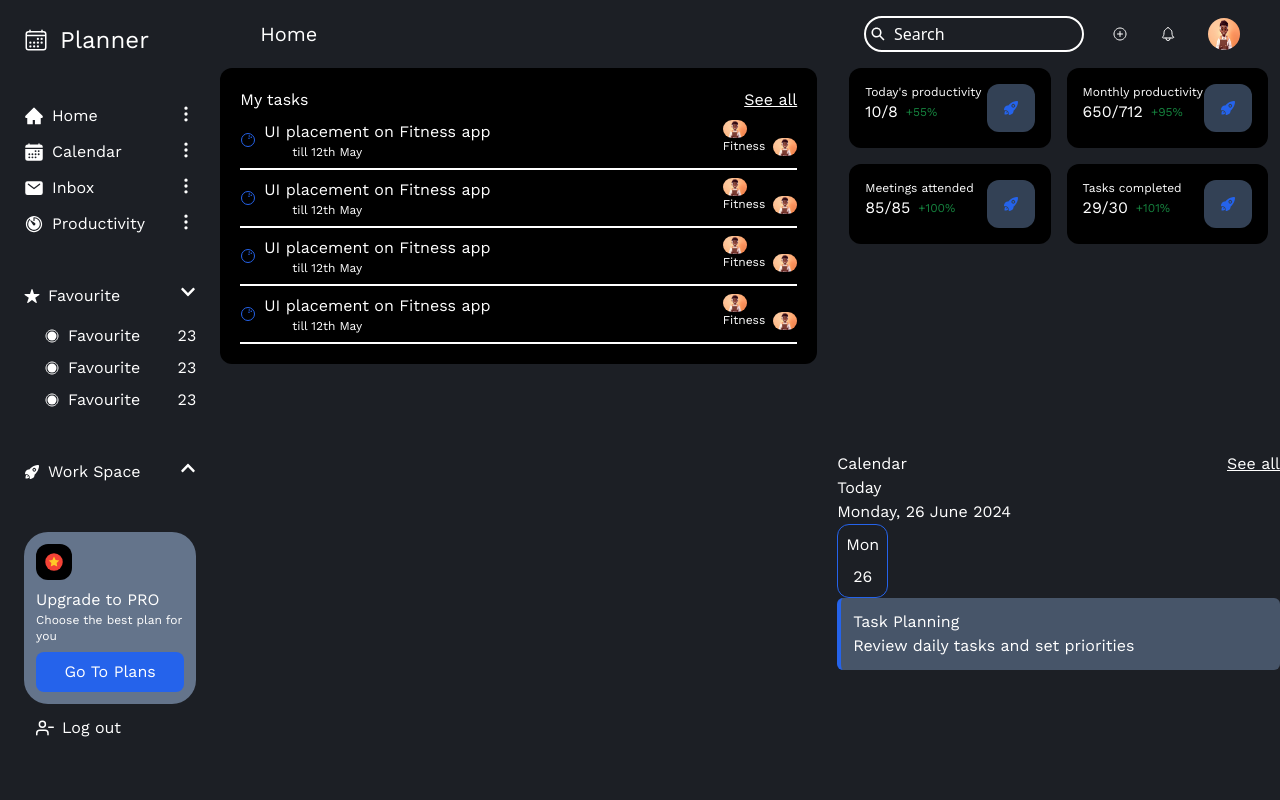
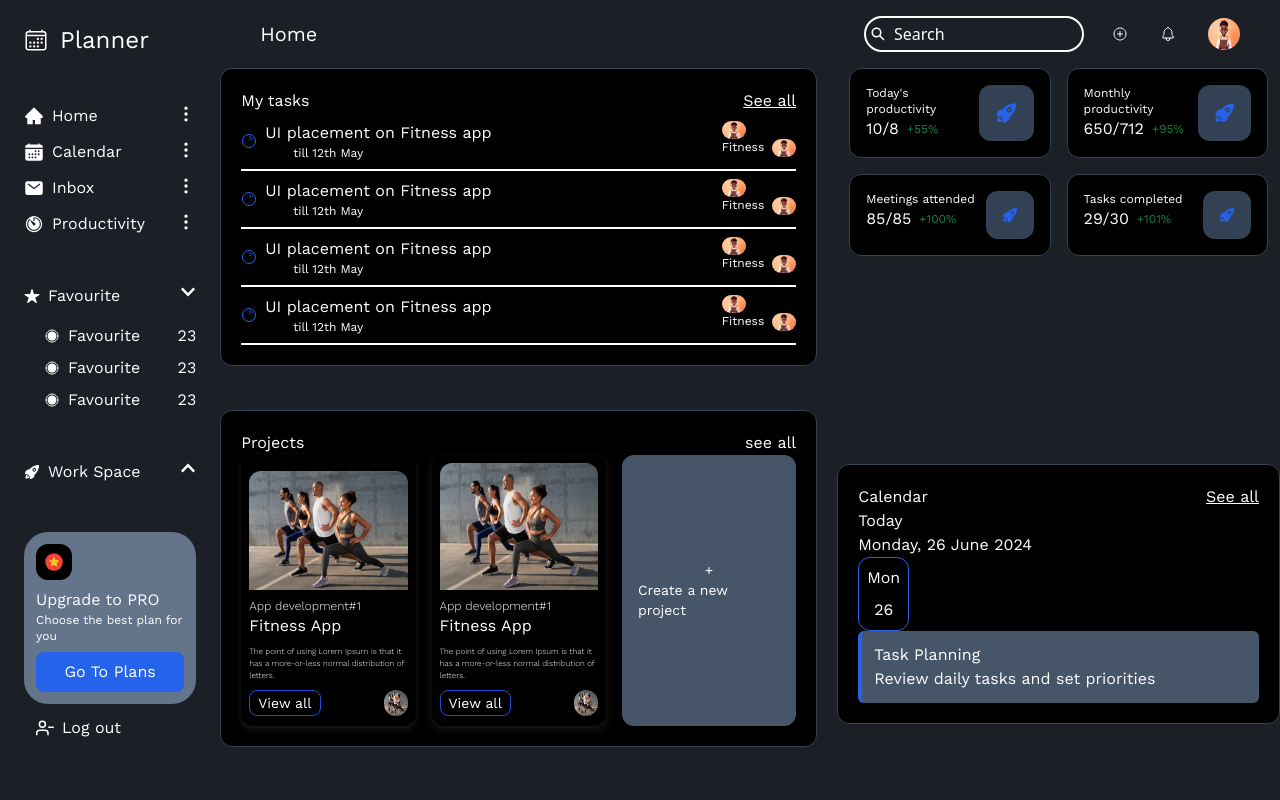
Before and after one commit to Funmi-Amusan/planner, a React (Create React App) app: page / in a window 1280 px wide. Shown: the top 800 px of the page. Built offline with nearby package versions, Linux system fonts and the light colour scheme.

Commit message:
fixing homepage layout

```diff
--- a/src/components/home/calendar.tsx
+++ b/src/components/home/calendar.tsx
@@ -2,9 +2,9 @@ import React from "react";
 
 const calendar = () => {
     return (
-        <div className=" text-white">
+        <div className=" text-white bg-black border border-slate-700 p-5 rounded-xl">
             <div className=" flex justify-between ">
-                <h1>Calendar</h1>
+                <h1 className=" ">Calendar</h1>
                 <p className=" underline">See all</p>
             </div>
             <div>
--- a/src/components/home/home.tsx
+++ b/src/components/home/home.tsx
@@ -8,16 +8,19 @@ const home = () => {
     return (
         <div className=" w-full h-full  work-sans ">
             <div className="grid grid-cols-7 gap-5">
-                <div className=" grid col-span-4 grid-rows-7">
-                    <div className=" row-span-4 ">
+                <div className=" col-span-4 ">
+                    <div className=" grid grid-rows-2 gap-1">
+                        <div className=" row-span-1 ">
                             <Tasks />
                         </div>
-                    <div className=" row-span-3">
+                        <div className=" row-span-1">
                             <Projects />
                         </div>
                     </div>
+                </div>
 
-                <div className=" grid col-span-3 grid-rows-5 gap-4">
+                <div className=" col-span-3">
+                    <div className=" grid grid-rows-5 gap-1">
                         <div className=" row-span-1">
                             <Summary />
                         </div>
@@ -27,6 +30,7 @@ const home = () => {
                     </div>
                 </div>
             </div>
+        </div>
     );
 };
 
--- a/src/components/home/projects.tsx
+++ b/src/components/home/projects.tsx
@@ -3,7 +3,7 @@ import fitness from "../../assets/2151061445.jpg";
 
 const projects = () => {
     return (
-        <div className=" text-white rounded-xl p-5">
+        <div className=" text-white rounded-xl bg-black border border-slate-700 p-5">
             <div className="flex justify-between">
                 <h2>Projects</h2>
                 <button>see all</button>
--- a/src/components/home/summary.tsx
+++ b/src/components/home/summary.tsx
@@ -7,7 +7,7 @@ const Summary = () => {
             <div className=" grid grid-cols-2 gap-4 ">
                 {summary.map((item) => {
                     return (
-                        <div className="flex justify-between bg-black rounded-xl p-4">
+                        <div className="flex justify-between border border-slate-700 bg-black rounded-xl p-4">
                             <div className="bg-black">
                                 <p className=" text-xs ">{item.title}</p>
                                 <div className=" flex gap-2">
--- a/src/components/home/tasks.tsx
+++ b/src/components/home/tasks.tsx
@@ -4,7 +4,7 @@ import { Tasks } from "../../mockData/taskData";
 
 const tasks = () => {
     return (
-        <div className=" bg-black text-white work-sans rounded-xl p-5">
+        <div className=" bg-black border border-slate-700 text-white work-sans rounded-xl p-5">
             <div className=" flex justify-between">
                 <h2>My tasks</h2>
                 <button className=" underline">See all</button>
```
Lines whose indentation alone changed are shown as unchanged.
